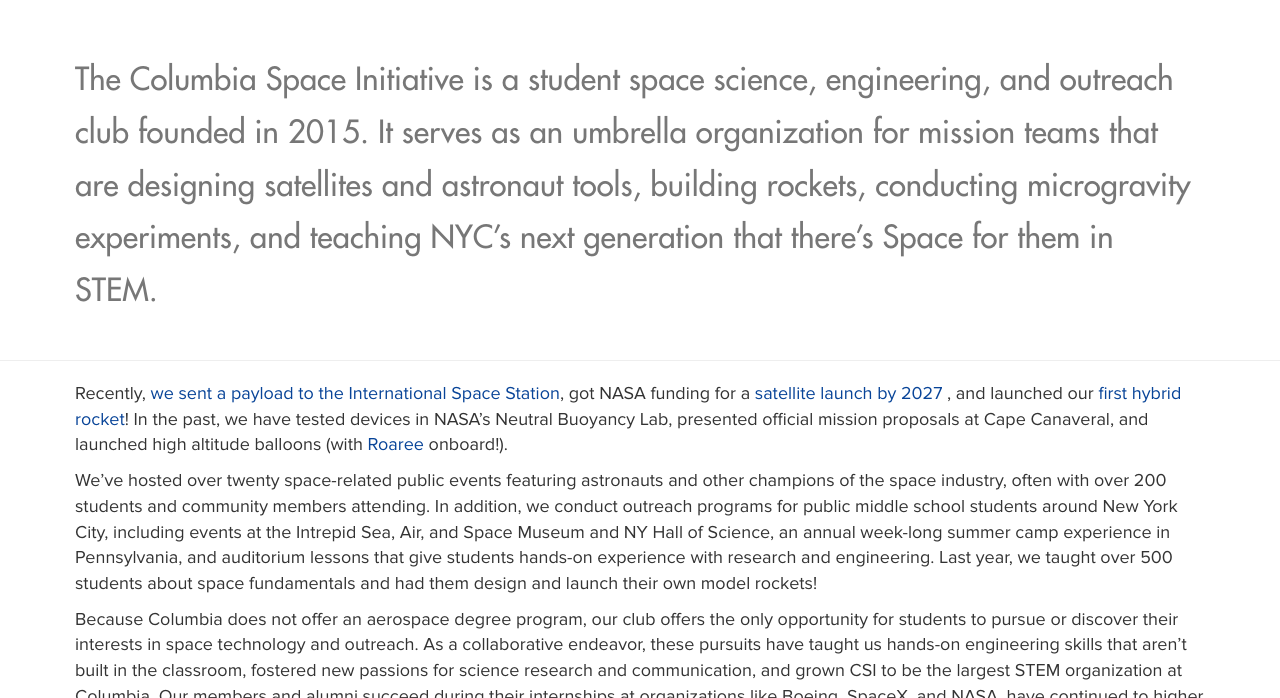
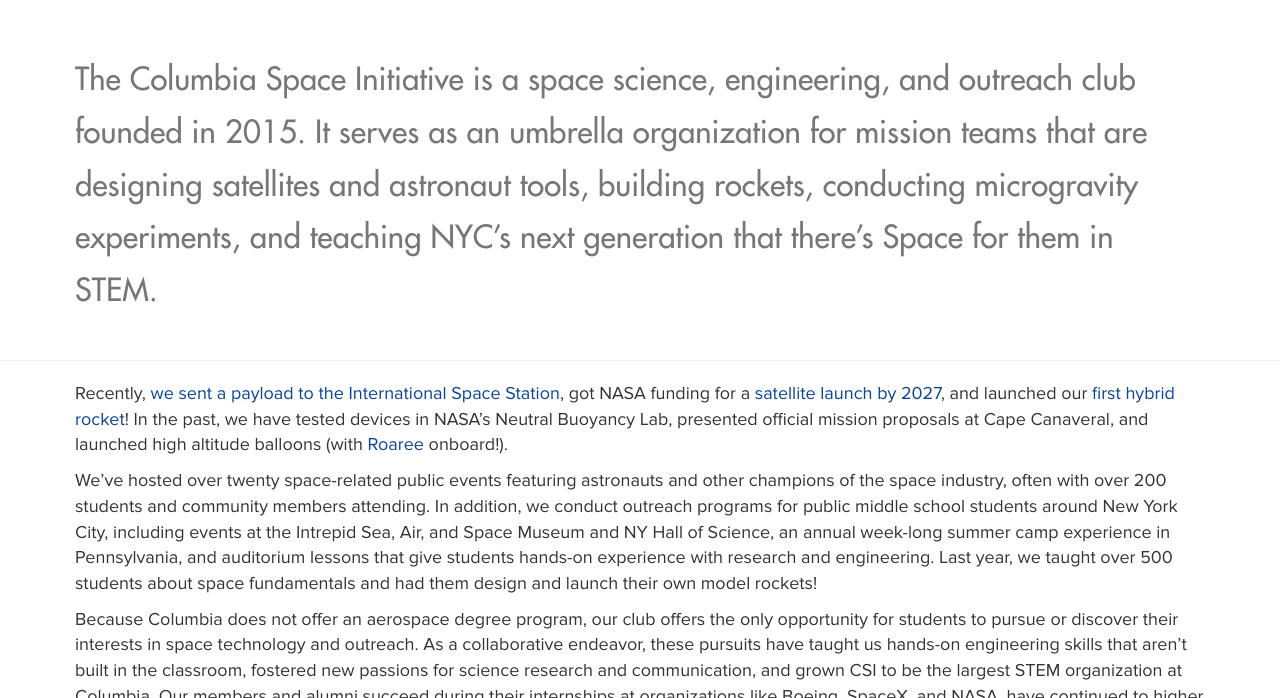
Before and after one commit to columbiaspace/columbiaspace.org, a Jekyll site: the page built from about.html, in a window 1280 px wide and 900 px high, scrolled down 702 px, cut to the strip 202-900 px from the top of the window. Built offline with Jekyll 4.4.1, drawn with Linux system fonts in a browser that asks for light colours; nearby versions of some CDN libraries; comment, search, counter and statistics services are not loaded; some of the changed text lies outside the part shown.

Commit message:
update about

```diff
--- a/about.html
+++ b/about.html
@@ -10,13 +10,8 @@
 <div class="group-abstract">
 	<div class="container">
 		<h2><small>
-			The Columbia Space Initiative is a student space science, engineering,
-			and outreach club founded in 2015. It serves as an umbrella organization
-			for mission teams that are designing satellites and astronaut tools,
-			building rockets, conducting microgravity experiments, and teaching
-			NYC’s next generation that there’s Space for them in STEM.
+			The Columbia Space Initiative is a space science, engineering, and outreach club founded in 2015. It serves as an umbrella organization for mission teams that are designing satellites and astronaut tools, building rockets, conducting microgravity experiments, and teaching NYC’s next generation that there’s Space for them in STEM.
 		</small></h2>
-
 	</div>
 </div>
 
@@ -25,59 +20,23 @@
 <div class="group-abstract">
 	<div class="container about-center">
 		<div>
-
-
 			<p>
-				Recently, <a href="https://www.engineering.columbia.edu/news/columbia-undergrads-launch-microbes-into-space" target="_blank">we sent a payload to the International Space Station</a>,
-
-				got NASA funding for a <a href="https://www.nasa.gov/feature/nasa-announces-selection-of-candidates-for-cubesat-space-missions" target="_blank">satellite launch by 2027</a>
-				, and launched our <a href="https://news.columbia.edu/content/what-blast" target="_blank">first hybrid rocket</a>! In the
-				past, we have tested devices in NASA’s Neutral Buoyancy Lab, presented official
-				mission proposals at Cape Canaveral, and launched high altitude balloons (with
-				<a href="https://youtu.be/5US99GBWdAA" target="_blank">Roaree</a> onboard!).
+				Recently, <a href="https://www.engineering.columbia.edu/news/columbia-undergrads-launch-microbes-into-space" target="_blank">we sent a payload to the International Space Station</a>, got NASA funding for a <a href="https://www.nasa.gov/feature/nasa-announces-selection-of-candidates-for-cubesat-space-missions" target="_blank">satellite launch by 2027</a>, and launched our <a href="https://news.columbia.edu/content/what-blast" target="_blank">first hybrid rocket</a>! In the past, we have tested devices in NASA’s Neutral Buoyancy Lab, presented official mission proposals at Cape Canaveral, and launched high altitude balloons (with <a href="https://youtu.be/5US99GBWdAA" target="_blank">Roaree</a> onboard!).
 			</p>
 			<p>
-				We’ve hosted over twenty space-related public events featuring astronauts and
-				other champions of the space industry, often with over 200 students and
-				community members attending. In addition, we conduct outreach programs for
-				public middle school students around New York City, including events at the
-				Intrepid Sea, Air, and Space Museum and NY Hall of Science, an annual week-long
-				summer camp experience in Pennsylvania, and auditorium lessons that give
-				students hands-on experience with research and engineering. Last year, we taught
-				over 500 students about space fundamentals and had them design and launch their
-				own model rockets!
+				We’ve hosted over twenty space-related public events featuring astronauts and other champions of the space industry, often with over 200 students and community members attending. In addition, we conduct outreach programs for public middle school students around New York City, including events at the Intrepid Sea, Air, and Space Museum and NY Hall of Science, an annual week-long summer camp experience in Pennsylvania, and auditorium lessons that give students hands-on experience with research and engineering. Last year, we taught over 500 students about space fundamentals and had them design and launch their own model rockets!
 			</p>
 			<p>
-				Because Columbia does not offer an aerospace degree program, our club offers the
-				only opportunity for students to pursue or discover their interests in space
-				technology and outreach. As a collaborative endeavor, these pursuits have taught
-				us hands-on engineering skills that aren’t built in the classroom, fostered new
-				passions for science research and communication, and grown CSI to be the largest
-				STEM organization at Columbia. Our members and alumni succeed during their
-				internships at organizations like Boeing, SpaceX, and NASA, have continued to
-				higher education at universities including MIT, Stanford, and Georgia Tech, and
-				have earned some of the world’s most prestigious fellowships along the way.
+				Because Columbia does not offer an aerospace degree program, our club offers the only opportunity for students to pursue or discover their interests in space technology and outreach. As a collaborative endeavor, these pursuits have taught us hands-on engineering skills that aren’t built in the classroom, fostered new passions for science research and communication, and grown CSI to be the largest STEM organization at Columbia. Our members and alumni succeed during their internships at organizations like Boeing, SpaceX, and NASA, have continued to higher education at universities including MIT, Stanford, and Georgia Tech, and have earned some of the world’s most prestigious fellowships along the way.
 			</p>
 		</div>
 	</div>
 </div>
 
+<div style="vertical-align: middle" class="d-flex alert alert-info text-center">
+	<a href="/join-us" class="btn btn-primary btn-lg" style="font-size: 28px">Join Us Here</a></div>
+</div>
+
 <div style="text-align: center">
 	<iframe width="560" height="315" src="https://www.youtube.com/embed/VClSIkaMdAI?si=QhTsQ86LsX7F2Y4J&amp;controls=0" title="YouTube video player" frameborder="0" allow="accelerometer; autoplay; clipboard-write; encrypted-media; gyroscope; picture-in-picture; web-share" allowfullscreen></iframe>
 </div>
-
-<hr>
-
-<div style="vertical-align: middle" class="d-flex alert alert-info text-center">
-	<h3>If you're interested in learning more:</h3><br>
-	<a href="/join-us" class="btn btn-primary btn-lg" style="font-size: 28px">Join Us Here</a></div>
-</div>
-
-<hr>
-
-
-</div>
-<div class="col-md-1"></div>
-</div>
-</div>
-</div>
```
